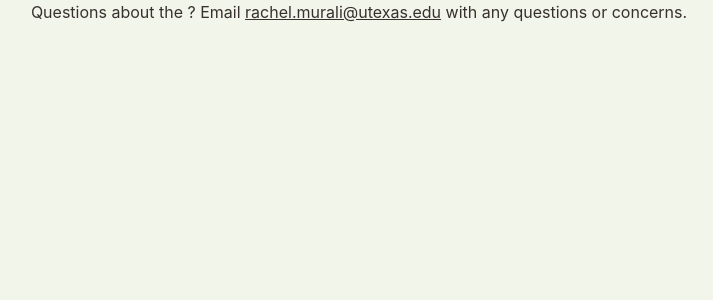
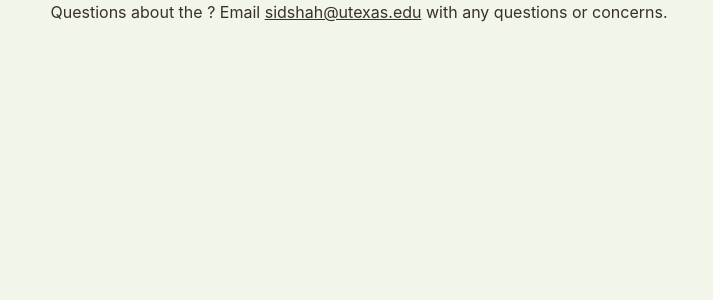
Before and after one commit to texas-urj/texas-urj.github.io, a Next.js app: page /components/Footer in a window 1280 px wide. Shown: the top 300 px of the page, without its empty margins (281-994 px from the left). Built offline with nearby package versions, Linux system fonts and the light colour scheme.

Commit message:
changed rachel to sid

```diff
--- a/pages/apply.tsx
+++ b/pages/apply.tsx
@@ -10,7 +10,7 @@ const Apply = () => {
       <section>
       <p>The application for the Texas Undergraduate Research Journal (URJ) is now closed. Check back in next semester for a new application!</p>
       <p>Meetings are weekly 7-8 pm on Tuesday evenings throughout the fall and spring semesters. Meeting attendance and meaningful contributions are required to remain in good standing. Please make sure you can make time to attend these meetings.      </p>
-      <p>Feel free to contact Rachel Muralitharan at <a className='underline hover:no-underline' href='mailto:rachel.murali@utexas.edu'>rachel.murali@utexas.edu</a>  with any questions or concerns. We look forward to reading your application.</p>
+      <p>Feel free to contact Rachel Muralitharan at <a className='underline hover:no-underline' href='mailto:sidshah@utexas.edu'>sidshah@utexas.edu</a>  with any questions or concerns. We look forward to reading your application.</p>
       </section>
       <h2 className='mb-4 p-4'>More information here:</h2>
       <section className="flex justify-center items-center mx-10">
--- a/pages/components/Footer.tsx
+++ b/pages/components/Footer.tsx
@@ -6,7 +6,7 @@ interface proppity {
     }
     const Footer = ({title}: proppity) => {
   return (
-    <div className='bg-black mb-10 mt-auto w-full'>Questions about the {title}? Email <a className='underline hover:no-underline' href='mailto:rachel.murali@utexas.edu'>rachel.murali@utexas.edu</a> with any questions or concerns.</div>
+    <div className='bg-black mb-10 mt-auto w-full'>Questions about the {title}? Email <a className='underline hover:no-underline' href='mailto:sidshah@utexas.edu'>sidshah@utexas.edu</a> with any questions or concerns.</div>
 
   )}
 
--- a/pages/submissions.tsx
+++ b/pages/submissions.tsx
@@ -8,7 +8,7 @@ const Submissions = () => {
       <Navigation name='Texas URJ'></Navigation>
       <h1>Submissions</h1>
       <p>Applications for the 2024 - 2025 academic year are now open! As you prepare your application, feel free to review the manuscript criteria and common FAQs below to guide your writing/submission process. All submissions are due January 13, 2025.</p>
-      <p>Please direct all questions to <a className='underline hover:no-underline' href='mailto:rachel.murali@utexas.edu'>rachel.murali@utexas.edu</a></p>
+      <p>Please direct all questions to <a className='underline hover:no-underline' href='mailto:sidshah@utexas.edu'>sidshah@utexas.edu</a></p>
       <p>On the behalf of our Editing Team, we look forward to reading your manuscript!</p>
       <h2> <a href='https://utexas.qualtrics.com/jfe/form/SV_3r3tYtL49zOLNgW' className='text-orange-800 hover:underline'>Click here to apply</a></h2>
       <div className="flex justify-center items-center">
```
